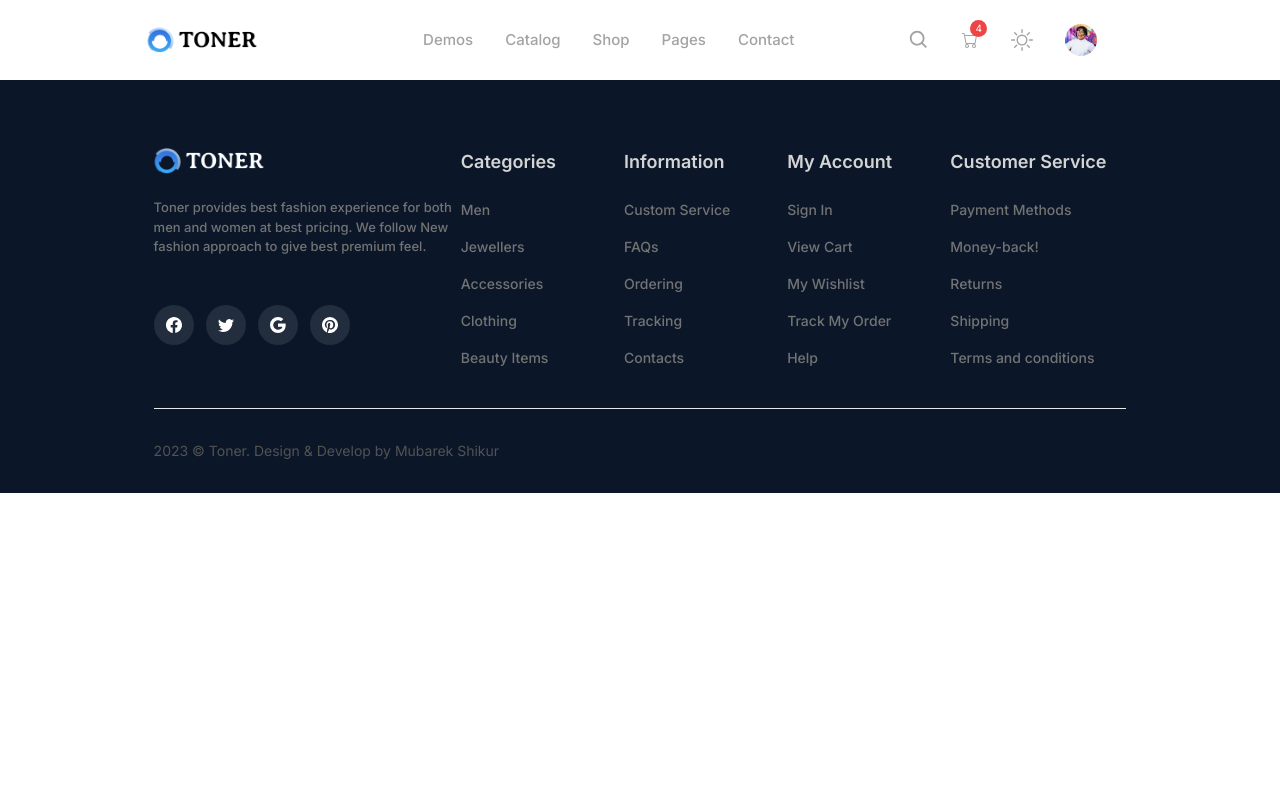
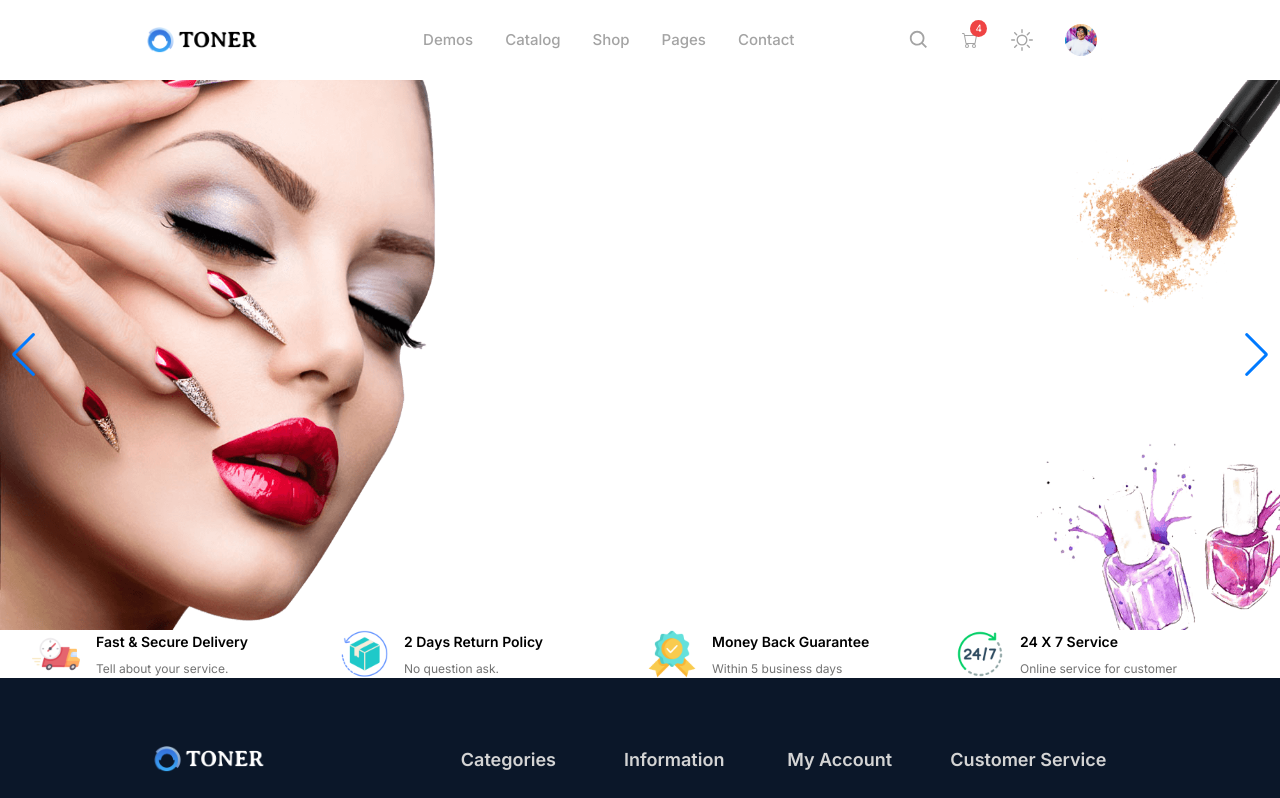
Before and after one commit to manmuba/toner-front, a Next.js app: page / in a window 1280 px wide. Shown: the top 798 px of the page. Built offline with nearby package versions, Linux system fonts and the light colour scheme.

Commit message:
Home on progress

```diff
--- /dev/null
+++ b/app/Components/ColsForHome.tsx
@@ -0,0 +1,64 @@
+'use client';
+
+import Image from "next/image";
+
+const ColsForHome = () => {
+  return (
+    <div className="sm:grid sm:grid-cols-2 md:grid-cols-4 px-8 gap-4">
+        <div className="flex flex-row items-center gap-4">
+            <Image
+                className="w-[3rem] h-[3rem]"
+                width="300"
+                height="300"
+                alt="Delivery"
+                src="/images/ecommerce/fast-delivery.png"
+            />
+            <div className="flex flex-col gap-2">
+            <h5 className="text-[14px] font-semibold">Fast & Secure Delivery</h5>
+            <p className="text-[12px] text-neutral-500">Tell about your service.</p>
+            </div>
+        </div>
+        <div className="flex flex-row items-center gap-4">
+            <Image
+                className="w-[3rem] h-[3rem]"
+                width="300"
+                height="300"
+                alt="Delivery"
+                src="/images/ecommerce/returns.png"
+            />
+            <div className="flex flex-col gap-2">
+            <h5 className="text-[14px] font-semibold">2 Days Return Policy</h5>
+            <p className="text-[12px] text-neutral-500">No question ask.</p>
+            </div>
+        </div>
+        <div className="flex flex-row items-center gap-4">
+            <Image
+                className="w-[3rem] h-[3rem]"
+                width="300"
+                height="300"
+                alt="Delivery"
+                src="/images/ecommerce/guarantee-certificate.png"
+            />
+            <div className="flex flex-col gap-2">
+            <h5 className="text-[14px] font-semibold">Money Back Guarantee</h5>
+            <p className="text-[12px] text-neutral-500">Within 5 business days</p>
+            </div>
+        </div>
+        <div className="flex flex-row items-center gap-4">
+            <Image
+                className="w-[3rem] h-[3rem]"
+                width="300"
+                height="300"
+                alt="Delivery"
+                src="/images/ecommerce/24-hours-support.png"
+            />
+            <div className="flex flex-col gap-2">
+            <h5 className="text-[14px] font-semibold">24 X 7 Service</h5>
+            <p className="text-[12px] text-neutral-500">Online service for customer</p>
+            </div>
+        </div>
+    </div>
+  )
+}
+
+export default ColsForHome
--- /dev/null
+++ b/app/Components/HomeSlider.tsx
@@ -0,0 +1,41 @@
+'use client'
+
+import { Swiper, SwiperSlide } from 'swiper/react';
+
+// Import Swiper styles
+import Image from 'next/image';
+
+import 'swiper/css';
+import 'swiper/css/pagination';
+import 'swiper/css/navigation';
+
+
+// import required modules
+import { Autoplay, Pagination, Navigation } from 'swiper/modules';
+
+export default function HomeSlider() {
+  return (
+
+      <div className='w-full'>
+        <Swiper
+        spaceBetween={30}
+        centeredSlides={true}
+        autoplay={{
+          delay: 3500,
+          disableOnInteraction: false,
+        }}
+        pagination={{
+          clickable: true,
+        }}
+        navigation={true}
+        modules={[Autoplay, Navigation]}
+        className="mySwiper"
+      >
+        <SwiperSlide><Image width="10000" className='w-full h-[550px]' height="100" src="/images/ecommerce/home/img-6.jpg" alt='Home'/></SwiperSlide>
+        <SwiperSlide><Image width="10000" className='w-full h-[550px]' height="100" src="/images/ecommerce/home/img-1.png" alt='Home'/></SwiperSlide>
+        <SwiperSlide><Image width="10000" className='w-full h-[550px]' height="100" src="/images/ecommerce/home/img-2.png" alt='Home'/></SwiperSlide>
+      </Swiper>
+      </div>
+
+  );
+}
--- /dev/null
+++ b/app/Pages/HomePage.tsx
@@ -0,0 +1,18 @@
+import React from 'react'
+import Header from '../Layout/Header'
+import Footer from '../Layout/Footer'
+import HomeSlider from '../Components/HomeSlider'
+import ColsForHome from '../Components/ColsForHome'
+
+const HomePage = () => {
+  return (
+    <div>
+        <Header />
+        <HomeSlider />
+        <ColsForHome />
+        <Footer />
+    </div>
+  )
+}
+
+export default HomePage
--- a/app/page.tsx
+++ b/app/page.tsx
@@ -1,12 +1,9 @@
-import Image from 'next/image'
-import Header from './Layout/Header'
-import Footer from './Layout/Footer'
+import HomePage from './Pages/HomePage'
 
 export default function Home() {
   return (
     <main>
-      <Header />
-      <Footer />
+      <HomePage />
     </main>
   )
 }
--- a/package.json
+++ b/package.json
@@ -20,6 +20,7 @@
     "react": "18.2.0",
     "react-dom": "18.2.0",
     "react-icons": "^4.11.0",
+    "swiper": "^10.2.0",
     "tailwindcss": "3.3.3",
     "typescript": "5.2.2"
   }
```
Also changed, not shown: 1 other file (tests, documents, lock files or other folders).
